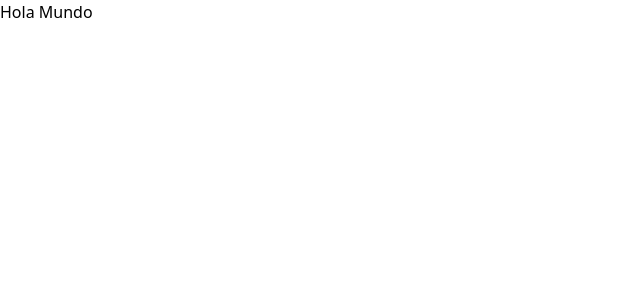
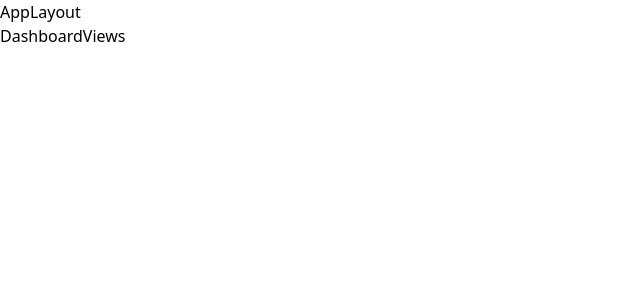
Before and after one commit to campos-maravilla/uptask_frontend-typescript_2024, a React (Vite) app: page / in a window 1280 px wide. Shown: the top 300 px of the page, without its empty margins (0-640 px from the left). Built offline with nearby package versions, Linux system fonts and the light colour scheme.

Commit message:
creando carpeta de layouts y views y en layout se crea AppLayout.tsx y en views se crea DshboardView.tsx y se crea en src router.tsx y este se llama en main.tsx y router va a tener las rutas de AppLayout y DashboardViews esta va ser la pagina principal

```diff
--- a/package.json
+++ b/package.json
@@ -11,7 +11,8 @@
   },
   "dependencies": {
     "react": "^18.2.0",
-    "react-dom": "^18.2.0"
+    "react-dom": "^18.2.0",
+    "react-router-dom": "^6.23.0"
   },
   "devDependencies": {
     "@types/react": "^18.2.66",
--- /dev/null
+++ b/src/layouts/AppLayout.tsx
@@ -0,0 +1,12 @@
+import { Outlet } from "react-router-dom"
+
+
+export default function AppLayout() {
+  return (
+    <>
+    <div>AppLayout</div>
+
+    <Outlet/>
+    </>
+  )
+}
--- a/src/main.tsx
+++ b/src/main.tsx
@@ -2,9 +2,10 @@ import React from 'react'
 import ReactDOM from 'react-dom/client'
 
 import './index.css'
+import Router from './router'
 
 ReactDOM.createRoot(document.getElementById('root')!).render(
   <React.StrictMode>
-    <h1>Hola Mundo</h1>
+    <Router />
   </React.StrictMode>,
 )
--- /dev/null
+++ b/src/router.tsx
@@ -0,0 +1,15 @@
+import { BrowserRouter,Routes,Route } from "react-router-dom";
+import AppLayout from "./layouts/AppLayout";
+import DashboardViews from "./views/DashboardViews";
+
+export default function Router(){
+    return (
+<BrowserRouter>
+    <Routes>
+        <Route element={<AppLayout />}>
+          <Route path="/" element={<DashboardViews/>} index />
+        </Route>
+    </Routes>
+</BrowserRouter>
+    )
+}
--- /dev/null
+++ b/src/views/DashboardViews.tsx
@@ -0,0 +1,8 @@
+
+
+
+export default function DashboardViews() {
+  return (
+    <div>DashboardViews</div>
+  )
+}
```
Also changed, not shown: 1 other file (tests, documents, lock files or other folders).
